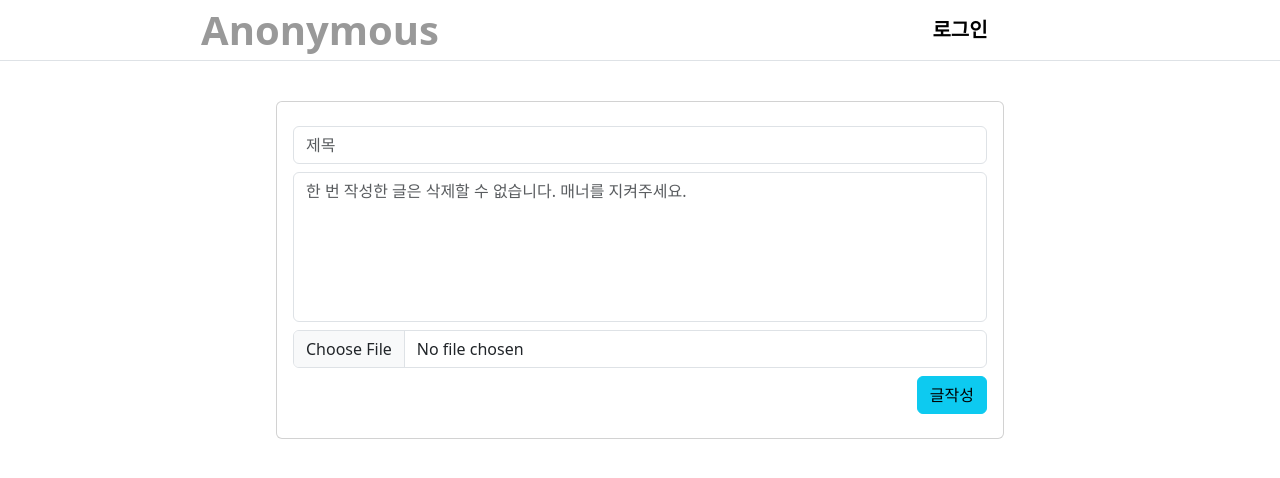
After one commit to mengo0ong/KimHwayeong, a Django app: template Anonymous/templates/page/post_write.html in a window 1280 px wide. The commit adds this page. Shown: the top 478 px of the page. Run offline with Django 3.2, Linux system fonts and the light colour scheme; the template is opened without the code that fills it, so the values that code supplies are empty.

Commit message:
21일차 베어유 [프론트엔드] 글작성 폼 만들기

```diff
--- a/Anonymous/anonymous/urls.py
+++ b/Anonymous/anonymous/urls.py
@@ -15,12 +15,13 @@ Including another URLconf
 """
 from django.contrib import admin
 from django.urls import path
-from board.views import board
+from board.views import board, post_write
 from user.views import signin, signup, sign_out
 
 urlpatterns = [
     path("", board, name="board"),
     path("user/signin", signin, name="signin"),
     path("user/signup", signup, name="signup"),
-    path("user/signout", sign_out, name="signout")
+    path("user/signout", sign_out, name="signout"),
+    path("post/write", post_write, name="post_write")
 ]
--- a/Anonymous/board/views.py
+++ b/Anonymous/board/views.py
@@ -31,3 +31,7 @@ def board(request):
 
         # Java의 Controller 같은 느낌
         return render(request, 'page/index.html', context=context)
+
+def post_write(request):
+    if request.method=="GET":
+        return render(request, "page/post_write.html")
--- a/Anonymous/templates/component/nav.html
+++ b/Anonymous/templates/component/nav.html
@@ -9,7 +9,8 @@
             <a class="text-decoration-none fs-5 m-0 p-0" style="color: #999999;">{{ request.user.nickname }}</a>
             <span class="">님</span>
         </div>
-            <a class="text-decoration-none fs-5" style="font-weight: bold; color: #c60000;">글쓰기</a>
+            <a class="text-decoration-none fs-5" style="font-weight: bold; color: #c60000;"
+            href="{% url 'post_write' %}">글쓰기</a>
             <a class="text-decoration-none fs-5" style="font-weight: bold; color: black;"
             href="{% url 'signout' %}">로그아웃</a>
         {% else %}
--- /dev/null
+++ b/Anonymous/templates/page/post_write.html
@@ -0,0 +1,17 @@
+{% extends 'common/base.html' %}
+
+{% block content%}
+<div class="card">
+    <div class="card-body text-end">
+        <form method="post" enctype="multipart/form-data">
+            {% csrf_token %}
+            <input class="form-control my-2" type="text" name="title" placeholder="제목">
+            <textarea class="form-control my-2" style="height: 150px; resize: none;"
+            name="content"
+            placeholder="한 번 작성한 글은 삭제할 수 없습니다. 매너를 지켜주세요."></textarea>
+            <input class="form-control" type="file" name="img" accept="image/*">
+            <a class="btn btn-info my-2">글작성</a>
+        </form>
+    </div>
+</div>
+{% endblock %}
```
